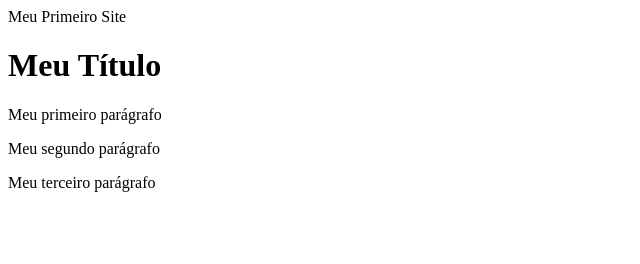
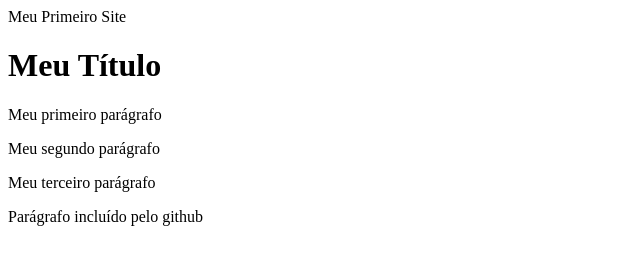
Before and after one commit to gabrieldantas07/meuprimeirosite, a plain HTML site: page index.html in a window 1280 px wide. Shown: the whole page, without its empty margins (0-640 px from the left). Drawn offline with Linux system fonts and the light colour scheme.

Commit message:
Update index.html

```diff
--- a/index.html
+++ b/index.html
@@ -9,7 +9,6 @@
         <p>Meu primeiro parágrafo</p>
         <p>Meu segundo parágrafo</p>
         <p>Meu terceiro parágrafo</p>
-
-
+        <p>Parágrafo incluído pelo github</p>
     </body>
 </html>
```
